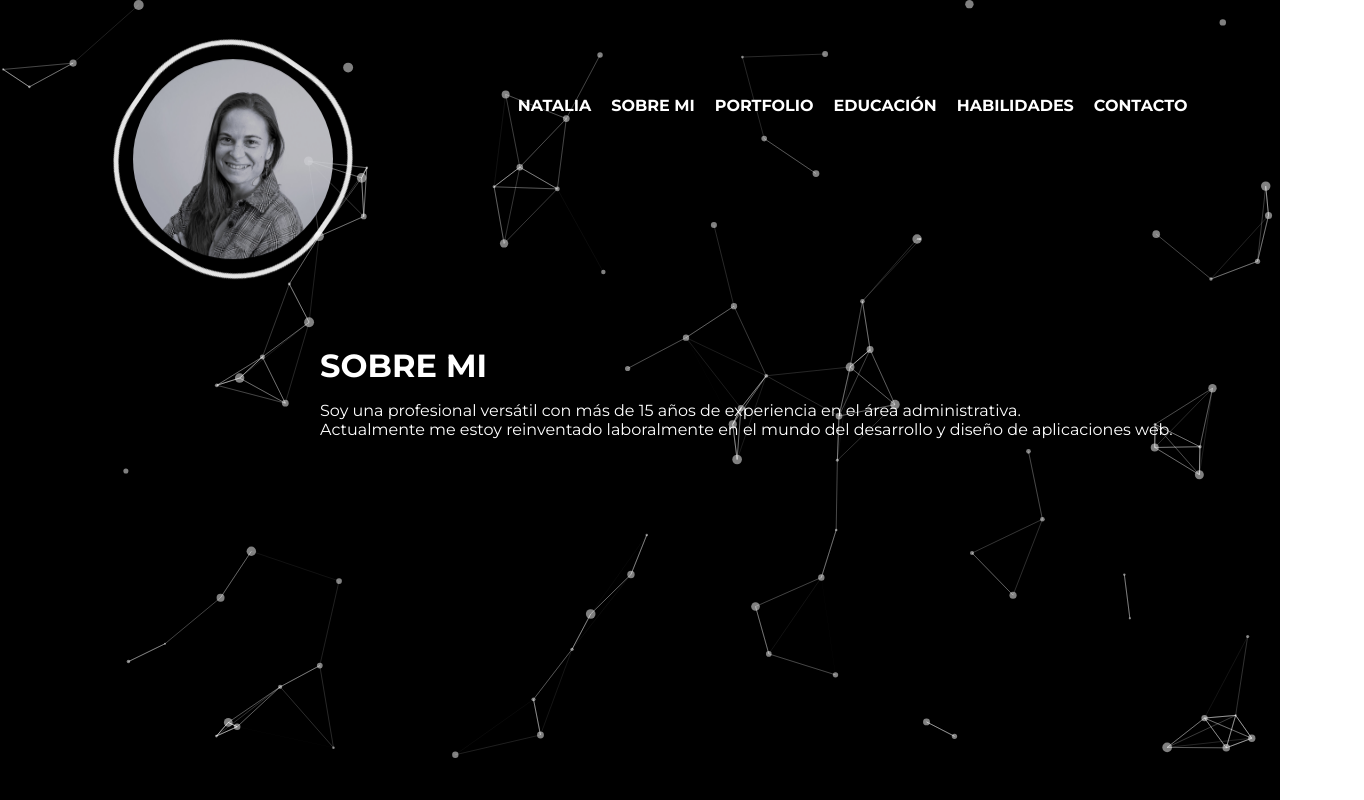
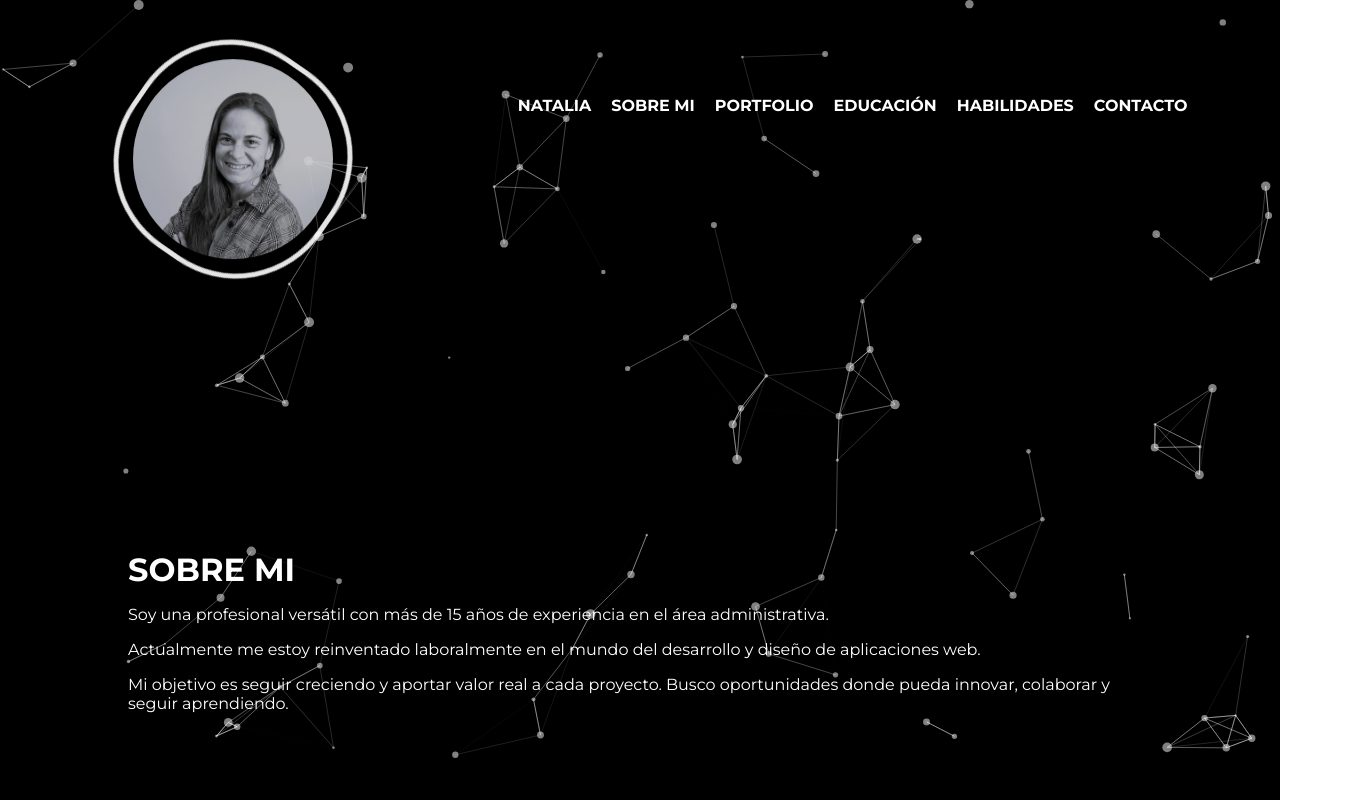
Before and after one commit to Natfer84/portfolio, a React (Create React App) app in the folder front/: page /AboutMe in a window 1280 px wide. Shown: the whole page, 1364 px wide, since content can reach past the window. Built offline with nearby package versions, Linux system fonts and the light colour scheme.

Commit message:
responsive natalai y sobre mi

```diff
--- a/front/src/components/AboutMe.js
+++ b/front/src/components/AboutMe.js
@@ -9,9 +9,15 @@ export default function AboutMe(){
             <h1>SOBRE MI</h1>
             <p>
             Soy una profesional versátil con más de 15 años de experiencia en el área administrativa.
-            <br></br>
+            </p>
+            <p>
             Actualmente me estoy reinventado laboralmente en el mundo del desarrollo y diseño de aplicaciones web.
             </p>
+            <p>
+            Mi objetivo es seguir creciendo y aportar valor real a cada proyecto.
+            Busco oportunidades donde pueda innovar, colaborar y seguir aprendiendo.
+            </p>
+
         </div>
 
     );
--- a/front/src/styles/AboutMe.css
+++ b/front/src/styles/AboutMe.css
@@ -1,10 +1,7 @@
 .Container_AboutMe {
-  position: absolute;
   color: white;
   z-index: 2;
-  /* text-align: center; */
   width: 80%;
-  /* margin: 20px auto; */
   top: 30%;
   left: 47%;
   transform: translate(-39%, -50%);
@@ -25,255 +22,77 @@ h1 {
   .Container_AboutMe {
     position: absolute;
     color: white;
-    z-index: 2;
-    width: 80%; /* Ancho del contenedor */
-    padding: 20px;
-
-    /* Centramos vertical y horizontalmente */
-    top: 80%; /* 50% de la altura de la pantalla */
-    left: 50%; /* 50% del ancho de la pantalla */
-
-    /* Utilizamos transform para centrar exactamente */
+    z-index: 0;
+    width: 61%; /* Ancho del contenedor */
+    padding: 3%;
+    top: 57%;
+    left: 50%;
     transform: translate(-50%, -50%);
-
-    /* Ajustes adicionales si es necesario */
-    /* max-height: 90%; */
-    /* overflow-y: auto; */
   }
 }
-/* Móviles en general*/
-@media screen and (max-width: 600px) {
+@media (min-width: 481px) and (max-width: 768px) and (orientation: landscape) {
+  .Container_AboutMe {
+    position: absolute;
+    color: white;
+    z-index: 0;
+    top: 75%;
+    left: 50%;
+    transform: translate(-50%, -50%);
+    width: 61%;
+    padding: 3%;
+  }
+}
+@media (min-width: 768px) {
+  .Container_AboutMe {
+    position: absolute;
+    color: white;
+    z-index: 0;
+    padding: 20px;
+    top: 50%;
+    left: 50%;
+    transform: translate(-50%, -50%);
+    width: 83%;
+  }
+}
+/*TABLET (HORIZONTAL)*/
+@media (min-width: 768px) and (max-width: 1024px) and (orientation: landscape) {
+  /* Estilos para tablets en horizontal */
+  .Container_AboutMe {
+    position: absolute;
+    color: white;
+    z-index: 2;
+    padding: 3%;
+    top: 83%;
+    left: 53%;
+    transform: translate(-50%, -50%);
+    width: auto;
+  }
+}
+/*PORTÁTIL O NOTEBOOK*/
+@media (min-width: 1025px) and (max-width: 1366px) {
+  /* Estilos para portátiles estándar */
   .Container_AboutMe {
     position: absolute;
     color: white;
     z-index: 2;
     width: 80%; /* Ancho del contenedor */
-    padding: 20px;
-
+    padding: 3%;
     /* Centramos vertical y horizontalmente */
-    top: 60%; /* 50% de la altura de la pantalla */
+    top: 80%; /* 50% de la altura de la pantalla */
     left: 50%; /* 50% del ancho de la pantalla */
-
-    /* Utilizamos transform para centrar exactamente */
     transform: translate(-50%, -50%);
-
-    /* Ajustes adicionales si es necesario */
-    /* max-height: 90%; */
-    /* overflow-y: auto; */
   }
 }
-@media (min-width: 601px) and (max-width: 768px) {
-  /* Tablets vertical */
+/*PANTALLAS DE ESCRITORIO (FULL HD Y MÁS)*/
+@media (min-width: 1367px) and (max-width: 1920px) {
+  /* Estilos para pantallas grandes de escritorio */
   .Container_AboutMe {
     position: absolute;
     color: white;
     z-index: 2;
-    width: 80%; /* Ancho del contenedor */
-    padding: 20px;
-
-    /* Centramos vertical y horizontalmente */
-    top: 60%; /* 50% de la altura de la pantalla */
-    left: 50%; /* 50% del ancho de la pantalla */
-
-    /* Utilizamos transform para centrar exactamente */
+    top: 60%;
+    left: 50%;
+    width: 52%;
     transform: translate(-50%, -50%);
-
-    /* Ajustes adicionales si es necesario */
-    /* max-height: 90%; */
-    /* overflow-y: auto; */
   }
 }
-@media (min-width: 768px) {
-  /* Estilos para tablets */
-  .Container_AboutMe {
-    position: absolute;
-    color: white;
-    z-index: 2;
-    width: 80%; /* Ancho del contenedor */
-    padding: 20px;
-
-    /* Centramos vertical y horizontalmente */
-    top: 60%; /* 50% de la altura de la pantalla */
-    left: 50%; /* 50% del ancho de la pantalla */
-
-    /* Utilizamos transform para centrar exactamente */
-    transform: translate(-50%, -50%);
-
-    /* Ajustes adicionales si es necesario */
-    /* max-height: 90%; */
-    /* overflow-y: auto; */
-  }
-}
-@media screen and (min-width: 412px) and (max-width: 914px) {
-  /* Estilos para tabletas en vertical */
-  .Container_AboutMe {
-    position: absolute;
-    color: white;
-    z-index: 2;
-    width: 80%; /* Ancho del contenedor */
-    padding: 20px;
-
-    /* Centramos vertical y horizontalmente */
-    top: 50%; /* 50% de la altura de la pantalla */
-    left: 50%; /* 50% del ancho de la pantalla */
-
-    /* Utilizamos transform para centrar exactamente */
-    transform: translate(-50%, -50%);
-
-    /* Ajustes adicionales si es necesario */
-    /* max-height: 90%; */
-    /* overflow-y: auto; */
-  }
-}
-@media screen and (min-width: 1024px) and (orientation: landscape) {
-}
-
-@media screen and (min-width: 769px) and (max-width: 1024px) and (orientation: landscape) {
-  /* Estilos para tabletas en horizontal */
-
-  .Container_AboutMe {
-    position: absolute;
-    color: white;
-    z-index: 2;
-    width: 80%; /* Ancho del contenedor */
-    padding: 20px;
-
-    /* Centramos vertical y horizontalmente */
-    top: 50%; /* 50% de la altura de la pantalla */
-    left: 50%; /* 50% del ancho de la pantalla */
-
-    /* Utilizamos transform para centrar exactamente */
-    transform: translate(-50%, -50%);
-
-    /* Ajustes adicionales si es necesario */
-    /* max-height: 90%; */
-    /* overflow-y: auto; */
-  }
-}
-
-@media screen and (min-width: 1025px) {
-  .Container_AboutMe {
-    position: absolute;
-    color: white;
-    z-index: 2;
-    width: 80%; /* Ancho del contenedor */
-    padding: 20px;
-
-    /* Centramos vertical y horizontalmente */
-    top: 50%; /* 50% de la altura de la pantalla */
-    left: 50%; /* 50% del ancho de la pantalla */
-
-    /* Utilizamos transform para centrar exactamente */
-    transform: translate(-50%, -50%);
-
-    /* Ajustes adicionales si es necesario */
-    /* max-height: 90%; */
-    /* overflow-y: auto; */
-  }
-}
-@media (min-width: 1025px) and (max-width: 1280px) {
-  /* Laptops comunes */
-  .Container_AboutMe {
-    position: absolute;
-    color: white;
-    z-index: 2;
-    width: 80%; /* Ancho del contenedor */
-    padding: 20px;
-
-    /* Centramos vertical y horizontalmente */
-    top: 50%; /* 50% de la altura de la pantalla */
-    left: 65%; /* 50% del ancho de la pantalla */
-
-    /* Utilizamos transform para centrar exactamente */
-    transform: translate(-50%, -50%);
-
-    /* Ajustes adicionales si es necesario */
-    /* max-height: 90%; */
-    /* overflow-y: auto; */
-  }
-}
-@media (min-width: 1281px) {
-  /* Escritorios grandes o monitores anchos */
-  .Container_AboutMe {
-    position: absolute;
-    color: white;
-    z-index: 2;
-    width: 80%; /* Ancho del contenedor */
-    padding: 20px;
-
-    /* Centramos vertical y horizontalmente */
-    top: 50%; /* 50% de la altura de la pantalla */
-    left: 65%; /* 50% del ancho de la pantalla */
-
-    /* Utilizamos transform para centrar exactamente */
-    transform: translate(-50%, -50%);
-
-    /* Ajustes adicionales si es necesario */
-    /* max-height: 90%; */
-    /* overflow-y: auto; */
-  }
-}
-
-@media screen and (max-width: 601px) and (orientation: landscape) {
-  .Container_AboutMe {
-    position: absolute;
-    color: white;
-    z-index: 2;
-    width: 80%; /* Ancho del contenedor */
-    padding: 20px;
-
-    /* Centramos vertical y horizontalmente */
-    top: 50%; /* 50% de la altura de la pantalla */
-    left: 50%; /* 50% del ancho de la pantalla */
-
-    /* Utilizamos transform para centrar exactamente */
-    transform: translate(-50%, -50%);
-
-    /* Ajustes adicionales si es necesario */
-    /* max-height: 90%; */
-    /* overflow-y: auto; */
-  }
-}
-
-@media screen and (max-width: 768px) and (orientation: landscape) {
-  /* Estilos para móviles en horizontal */
-  .Container_AboutMe {
-    position: absolute;
-    color: white;
-    z-index: 2;
-    width: 80%; /* Ancho del contenedor */
-    padding: 20px;
-
-    /* Centramos vertical y horizontalmente */
-    top: 64%; /* 50% de la altura de la pantalla */
-    left: 50%; /* 50% del ancho de la pantalla */
-
-    /* Utilizamos transform para centrar exactamente */
-    transform: translate(-50%, -50%);
-
-    /* Ajustes adicionales si es necesario */
-    /* max-height: 90%; */
-    /* overflow-y: auto; */
-  }
-}
-@media screen and (max-width: 1024px) and (min-width: 768px) and (orientation: landscape) {
-  /* Media Query para dispositivos móviles grandes en horizontal */
-  .Container_AboutMe {
-    position: absolute;
-    color: white;
-    z-index: 2;
-    width: 80%; /* Ancho del contenedor */
-    padding: 20px;
-
-    /* Centramos vertical y horizontalmente */
-    top: 50%; /* 50% de la altura de la pantalla */
-    left: 50%; /* 50% del ancho de la pantalla */
-
-    /* Utilizamos transform para centrar exactamente */
-    transform: translate(-50%, -50%);
-
-    /* Ajustes adicionales si es necesario */
-    /* max-height: 90%; */
-    /* overflow-y: auto; */
-  }
-}
--- a/front/src/styles/Natalia.css
+++ b/front/src/styles/Natalia.css
@@ -100,13 +100,13 @@
     color: white;
     z-index: 0;
     top: 75%;
-    left: 50%;
+    left: 53%;
     transform: translate(-50%, -50%);
     width: auto;
     padding: 3%;
   }
 }
-/*tablet verticval*/
+/*tablet verticval
 @media (min-width: 768px) {
   .Box__Natalia {
     position: absolute;
@@ -119,7 +119,7 @@
     width: 83%;
   }
 }
-
+*/
 /*TABLET (HORIZONTAL)*/
 @media (min-width: 768px) and (max-width: 1024px) and (orientation: landscape) {
   /* Estilos para tablets en horizontal */
@@ -127,7 +127,7 @@
     position: absolute;
     color: white;
     z-index: 2;
-    padding: 20px;
+    padding: 3%;
     top: 83%;
     left: 53%;
     transform: translate(-50%, -50%);
@@ -142,18 +142,11 @@
     color: white;
     z-index: 2;
     width: 80%; /* Ancho del contenedor */
-    padding: 20px;
-
+    padding: 3%;
     /* Centramos vertical y horizontalmente */
     top: 80%; /* 50% de la altura de la pantalla */
     left: 50%; /* 50% del ancho de la pantalla */
-
-    /* Utilizamos transform para centrar exactamente */
     transform: translate(-50%, -50%);
-
-    /* Ajustes adicionales si es necesario */
-    /* max-height: 90%; */
-    /* overflow-y: auto; */
   }
   .Box__Natalia h1 {
     width: 100%;
@@ -166,10 +159,9 @@
     position: absolute;
     color: white;
     z-index: 2;
-    padding: 20px;
-    top: 50%;
-    left: 60%;
-    width: 60%;
+    top: 60%;
+    left: 50%;
+    width: 52%;
     transform: translate(-50%, -50%);
   }
 }
@@ -182,17 +174,10 @@
     z-index: 2;
     width: 80%; /* Ancho del contenedor */
     padding: 20px;
-
-    /* Centramos vertical y horizontalmente */
     top: 80%; /* 50% de la altura de la pantalla */
     left: 50%; /* 50% del ancho de la pantalla */
-
     /* Utilizamos transform para centrar exactamente */
     transform: translate(-50%, -50%);
-
-    /* Ajustes adicionales si es necesario */
-    /* max-height: 90%; */
-    /* overflow-y: auto; */
   }
   .Box__Natalia h1 {
     width: 100%;
--- a/front/src/styles/Nav.css
+++ b/front/src/styles/Nav.css
@@ -152,6 +152,11 @@
     height: 350px;
   }
 }
-@media screen and (min-width: 1025px) and (max-width: 1280px) {
+@media screen and (min-width: 1367px) and (max-width: 1920px) {
   /* Estilos para ordenador en vertical */
+
+  .Container_Nav {
+    padding: 0px;
+    margin-right: 25px;
+  }
 }
```
